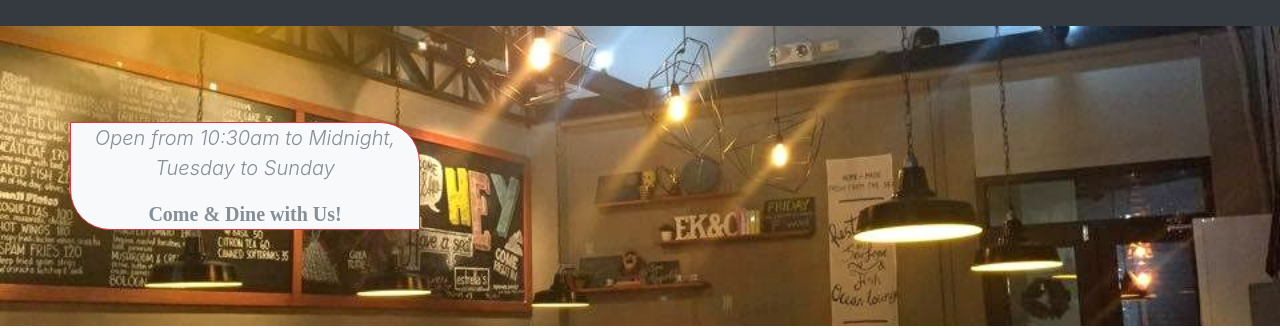
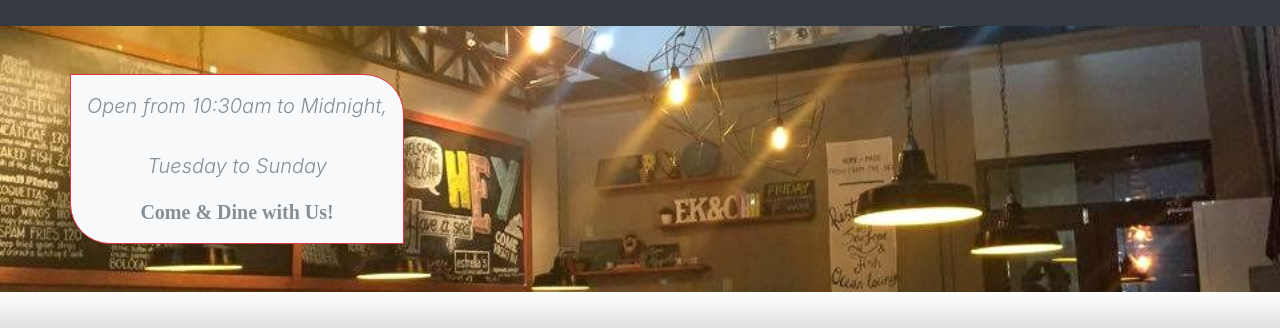
Before and after one commit to zephir2008/Estrellas2, a plain HTML site: page index.html in a window 1280 px wide. Shown: the part 2295-2623 px from the top of the page. Drawn offline with nearby package versions, Linux system fonts and the light colour scheme; a web font is replaced by a local one.

Commit message:
V 0.0.1
Initial state for review

```diff
--- a/index.html
+++ b/index.html
@@ -136,8 +136,8 @@
   <div class="py-5 text-white imglock" id="HOURS" style="background-image: url(&quot;image/gallery/s_people.jpg&quot;);">
     <div class="container">
       <div class="row text-center w-50">
-        <div class="roundbox my-5 text-secondary bg-light border border-danger px-4">
-          <p class="lead"><i>Open from 10:30am to Midnight,<br>Tuesday to Sunday</i></p>
+        <div class="roundbox text-secondary bg-light border border-danger p-3">
+          <p class="lead"><i>Open from 10:30am to Midnight,<br><br>Tuesday to Sunday</i></p>
           <p class="lead m-0 estrellas BoldText text-center"><b>Come &amp; Dine with Us!</b></p>
         </div>
       </div>
```
